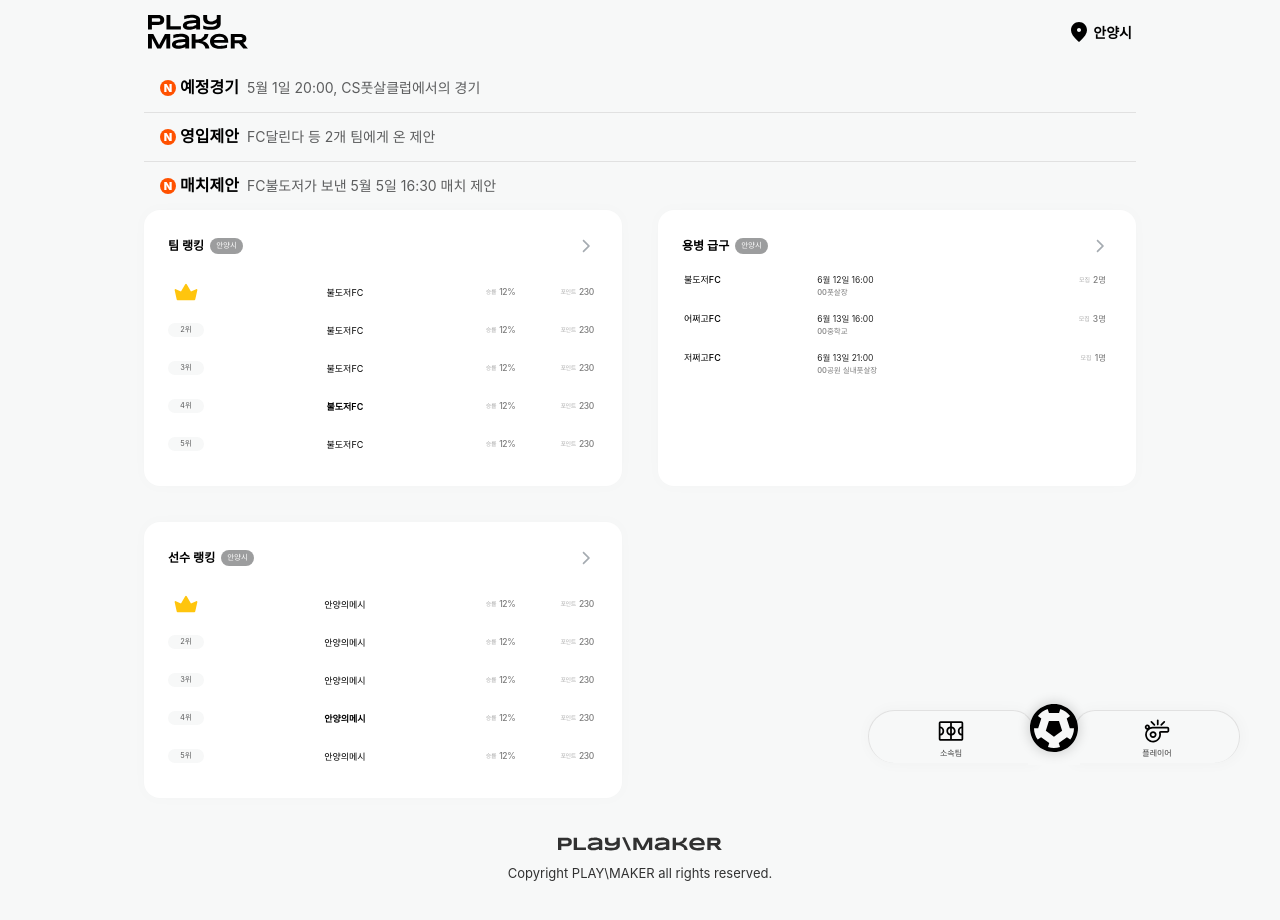
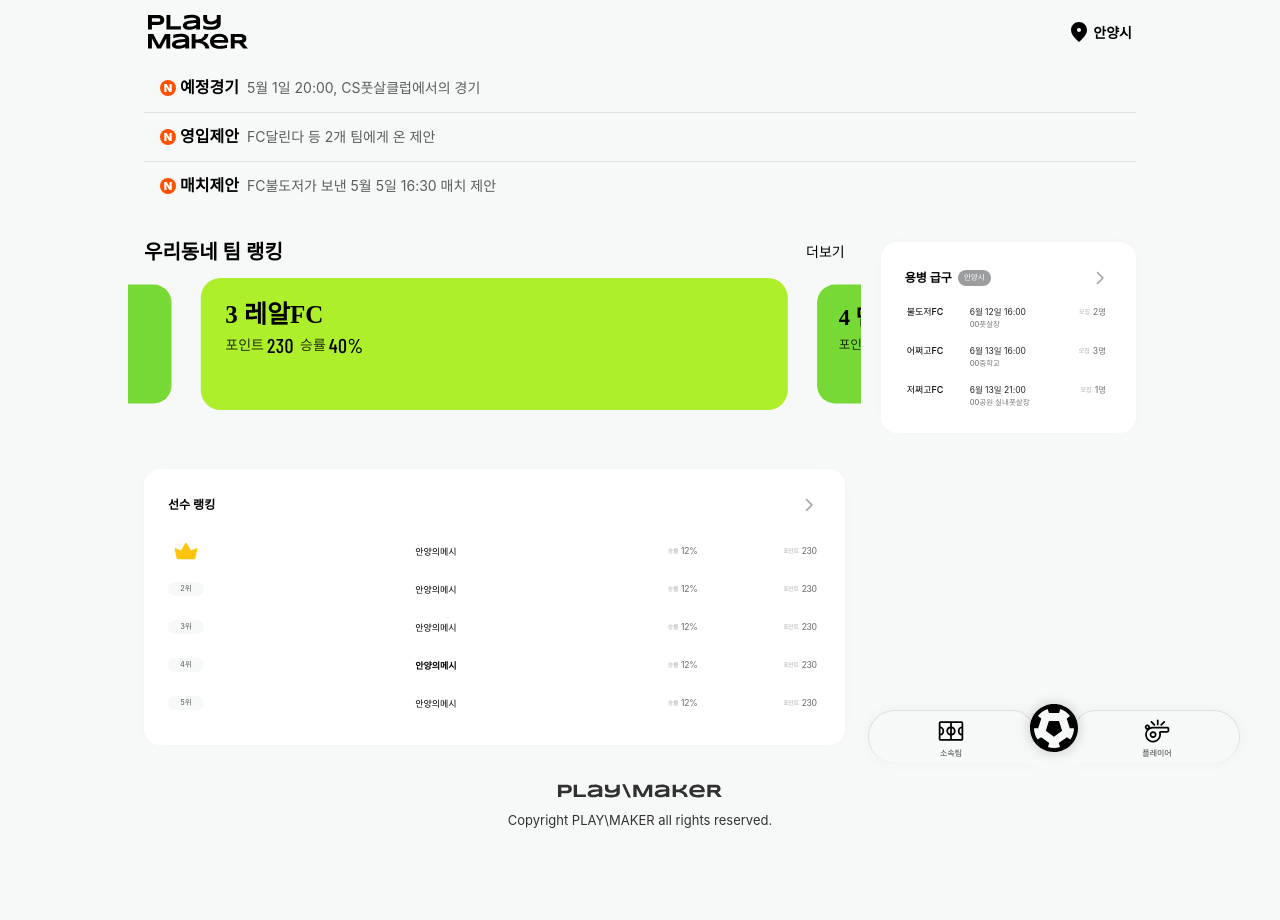
Before and after one commit to playmakersports/playmaker-fe, a Next.js app: page / in a window 1280 px wide. Shown: the top 920 px of the page. Built offline with nearby package versions, Linux system fonts and the light colour scheme.

Commit message:
[Feat] 캐러셀형 카드 컴포넌트 구현 및 적용

```diff
--- /dev/null
+++ b/src/components/Main/RankCarousel.tsx
@@ -0,0 +1,109 @@
+import React, { useEffect, useState } from "react";
+import styled from "@emotion/styled";
+
+import { TitleText, SubTitleText, MdText } from "@/src/styles/common";
+import Link from "next/link";
+
+interface Props {
+    type: string;
+    localId: string;
+    localName: string;
+    list: { rank: number; teamId: string; teamName: string; teamImage: string; point: number; winRate: number }[];
+}
+
+function RankCarousel({ type, localId, localName, list }: Props) {
+    const [RankOrder, setRankOrder] = useState(1);
+    useEffect(() => {
+        const intervalId = setInterval(() => {
+            setRankOrder((prev) => {
+                if (prev === 5) return 1;
+                return (prev + 1) % 6;
+            });
+        }, 2500);
+        return () => clearInterval(intervalId);
+    }, []);
+
+    return (
+        <Wrapper>
+            <Title>
+                <TitleText>우리동네 팀 랭킹</TitleText>
+                <Link href={`/rank/${type.toLowerCase()}?location=${localId}`}>
+                    <MdText>더보기</MdText>
+                </Link>
+            </Title>
+            <Container>
+                <Carousel order={RankOrder}>
+                    {[list[4], ...list, list[0]].map((item, index) => (
+                        <Item key={`${item.teamId}-${index}`}>
+                            <Card main={item.rank === RankOrder}>
+                                <TeamName>
+                                    {item.rank} {item.teamName}
+                                </TeamName>
+                                <Info>
+                                    <span className="info-name">포인트</span>{" "}
+                                    <span className="numbers">{item.point}</span>
+                                </Info>
+                                <Info>
+                                    <span className="info-name">승률</span>
+                                    <span className="numbers">{item.winRate * 100}%</span>
+                                </Info>
+                            </Card>
+                        </Item>
+                    ))}
+                </Carousel>
+            </Container>
+        </Wrapper>
+    );
+}
+
+const Wrapper = styled.div``;
+const Title = styled.div`
+    display: flex;
+    margin: 0 0 16px;
+    justify-content: space-between;
+    align-items: center;
+`;
+const Container = styled.div`
+    margin: 0 -16px;
+    overflow: hidden;
+`;
+const Carousel = styled.ul<{ order: number }>`
+    display: flex;
+    height: 132px;
+    transform: ${({ order }) => `translate(-${80 * order}%, 0)`};
+    transition: ${({ order }) => order !== 1 && "transform 0.3s"};
+`;
+const Item = styled.li`
+    flex: 0 0 80%;
+    height: 132px;
+`;
+const Card = styled.div<{ main: boolean }>`
+    padding: 24px;
+    height: 100%;
+    border-radius: 20px;
+    background-color: ${({ main, theme }) => (main ? theme.color.main : theme.color.green)};
+    transform: translateX(12.5%) scale(${({ main }) => (main ? 1 : 0.9)});
+    transform-origin: center;
+    transition: all 0.3s;
+`;
+
+const TeamName = styled(SubTitleText)`
+    margin: 0 0 8px;
+    font-size: 2.5rem;
+    font-weight: 700;
+`;
+const Info = styled(MdText)`
+    margin: 0 6px 0 0;
+    display: inline-flex;
+    align-items: center;
+    gap: 3px;
+    .info-name {
+        opacity: 0.8;
+    }
+    .numbers {
+        font-size: 2rem;
+        font-weight: 500;
+    }
+`;
+
+export default RankCarousel;
--- a/src/components/Main/index.tsx
+++ b/src/components/Main/index.tsx
@@ -4,24 +4,26 @@ import styled from "@emotion/styled";
 import AlertList from "./AlertList";
 import RankCard from "./RankCard";
 import FindPlayerCard from "./FindPlayerCard";
+import RankCarousel from "./RankCarousel";
 
 function Main() {
     return (
         <>
             <AlertList />
             <Articles>
-                <RankCard
+                <RankCarousel
                     type="TEAM"
                     localId="anyang"
-                    localname="안양시"
+                    localName="안양시"
                     list={[
-                        { rank: 1, name: "불도저FC", point: 230 },
-                        { rank: 2, name: "불도저FC", point: 230 },
-                        { rank: 3, name: "불도저FC", point: 230 },
-                        { rank: 4, name: "불도저FC", point: 230 },
-                        { rank: 5, name: "불도저FC", point: 230 },
+                        { rank: 1, teamId: "1231", teamName: "불도저FC", teamImage: "", point: 230, winRate: 0.4 },
+                        { rank: 2, teamId: "1232", teamName: "진짜FC", teamImage: "", point: 230, winRate: 0.4 },
+                        { rank: 3, teamId: "1233", teamName: "레알FC", teamImage: "", point: 230, winRate: 0.4 },
+                        { rank: 4, teamId: "1234", teamName: "맨시티FC", teamImage: "", point: 230, winRate: 0.4 },
+                        { rank: 5, teamId: "1235", teamName: "블루드래곤FC", teamImage: "", point: 230, winRate: 0.4 },
                     ]}
                 />
+
                 <FindPlayerCard
                     localId="anyang"
                     localname="안양시"
@@ -34,7 +36,7 @@ function Main() {
                 <RankCard
                     type="PLAYER"
                     localId="anyang"
-                    localname="안양시"
+                    localName="안양시"
                     list={[
                         { rank: 1, name: "안양의메시", point: 230 },
                         { rank: 2, name: "안양의메시", point: 230 },
@@ -50,6 +52,7 @@ function Main() {
 
 const Articles = styled.section`
     display: flex;
+    margin: 32px 0 0;
     padding: 0 16px;
     flex-direction: column;
     gap: 24px;
```
